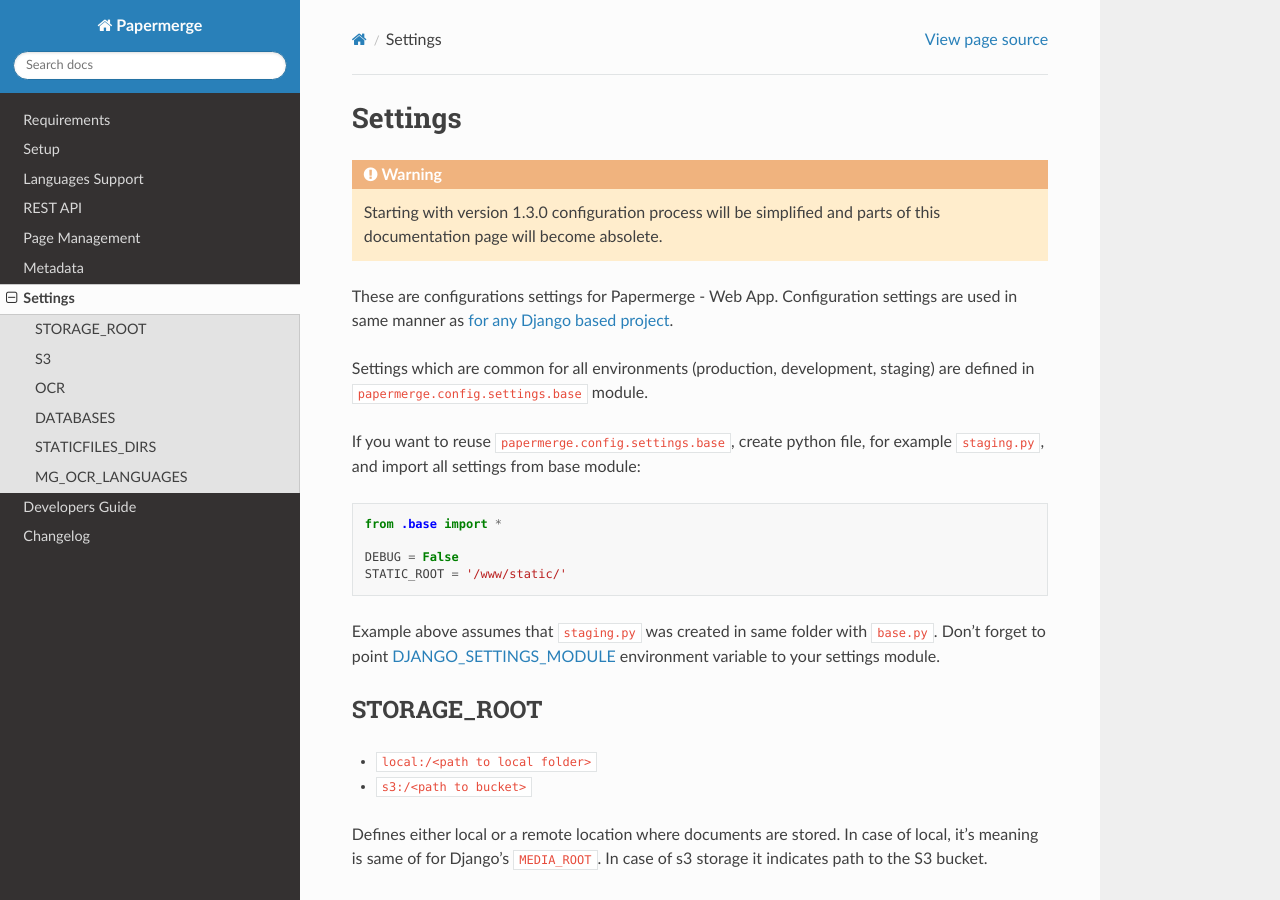
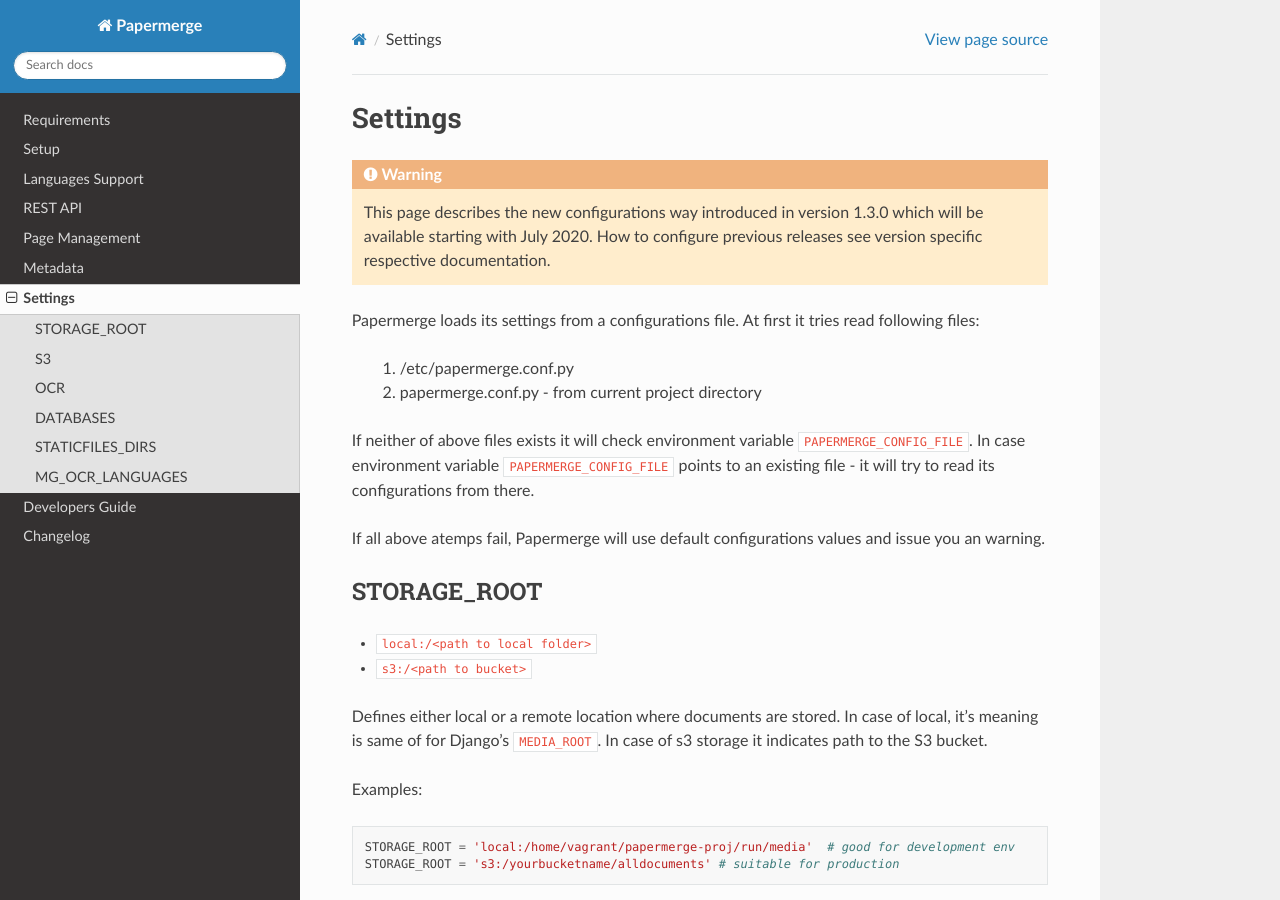
Before and after one commit to ciur/papermerge, a Sphinx documentation site: the page built from docs/source/settings.rst, in a window 1280 px wide and 900 px high. Built offline with Sphinx 7.4.7 and the Read the Docs theme 2.0.0, drawn with Linux system fonts in a browser that asks for light colours.

Commit message:
updating papermerge new settings documentation

```diff
--- a/docs/source/settings.rst
+++ b/docs/source/settings.rst
@@ -3,26 +3,21 @@
 
 .. warning::
 
-    Starting with version 1.3.0 configuration process will be simplified
-    and parts of this documentation page will become absolete.
+    This page describes the new configurations way introduced in version 1.3.0 which
+    will be available starting with July 2020. How to configure previous releases see version
+    specific respective documentation.
 
-These are configurations settings for Papermerge - Web App. Configuration
-settings are used in same manner as `for any Django based project
-<https://docs.djangoproject.com/en/3.0/topics/settings/>`_.
+Papermerge loads its settings from a configurations file. At first it tries read following files:
 
-Settings which are common for all environments (production, development, staging)
-are defined in ``papermerge.config.settings.base`` module.
+  1. /etc/papermerge.conf.py
+  2. papermerge.conf.py - from current project directory
 
-If you want to reuse ``papermerge.config.settings.base``, create python file, for example
-``staging.py``, and import all settings from base module::
+If neither of above files exists it will check environment variable
+``PAPERMERGE_CONFIG_FILE``. In case environment variable
+``PAPERMERGE_CONFIG_FILE`` points to an existing file - it will try to read
+its configurations from there.
 
-    from .base import *
-
-    DEBUG = False
-    STATIC_ROOT = '/www/static/'
-
-Example above assumes that ``staging.py`` was created in same folder with ``base.py``.
-Don't forget to point `DJANGO_SETTINGS_MODULE <https://docs.djangoproject.com/en/3.0/topics/settings/#envvar-DJANGO_SETTINGS_MODULE>`_ environment variable to your settings module.
+If all above atemps fail, Papermerge will use default configurations values and issue you an warning.
 
 
 .. _STORAGE_ROOT:
--- a/requirements.txt
+++ b/requirements.txt
@@ -1,4 +1,4 @@
-mglib == 1.1.0
+mglib == 1.1.1
 mgclipboard >= 0.2.0
 django >= 3.0.0
 python-dotenv
```
Also changed, not shown: 2 other files.
